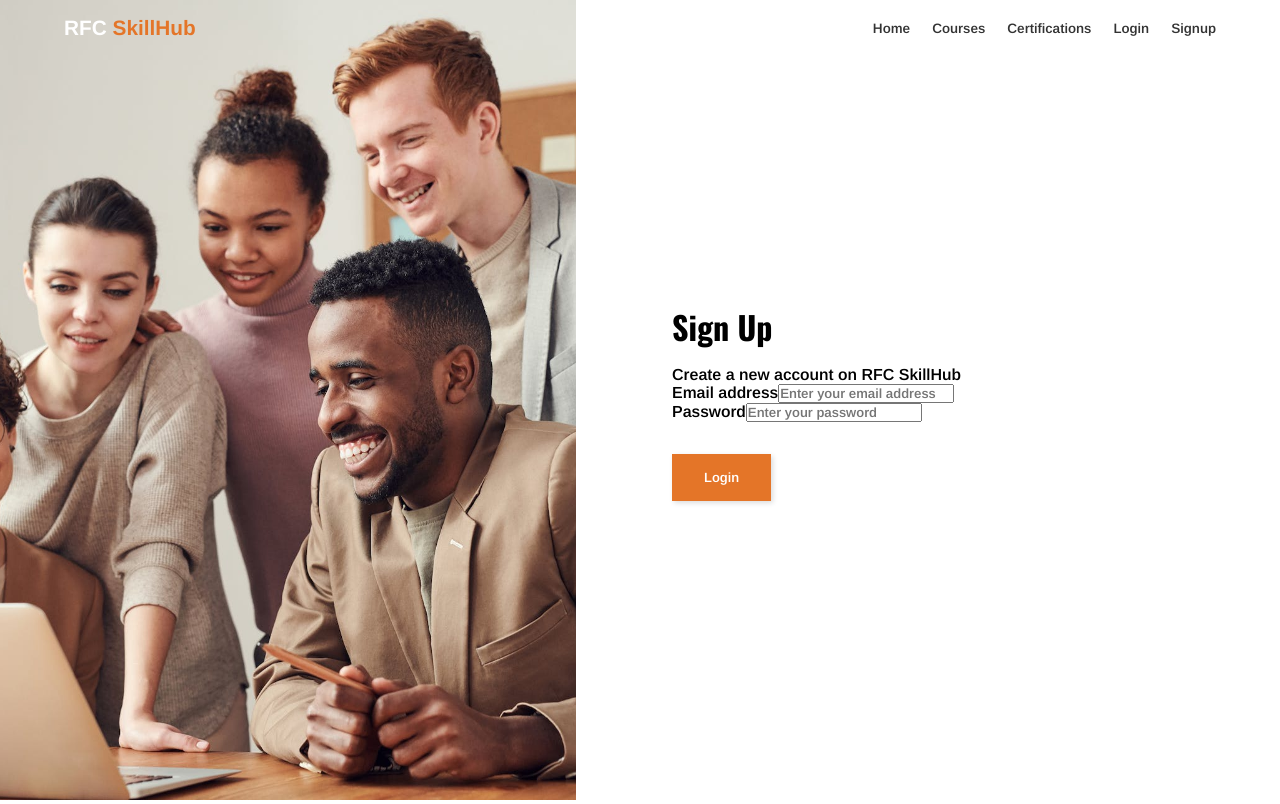
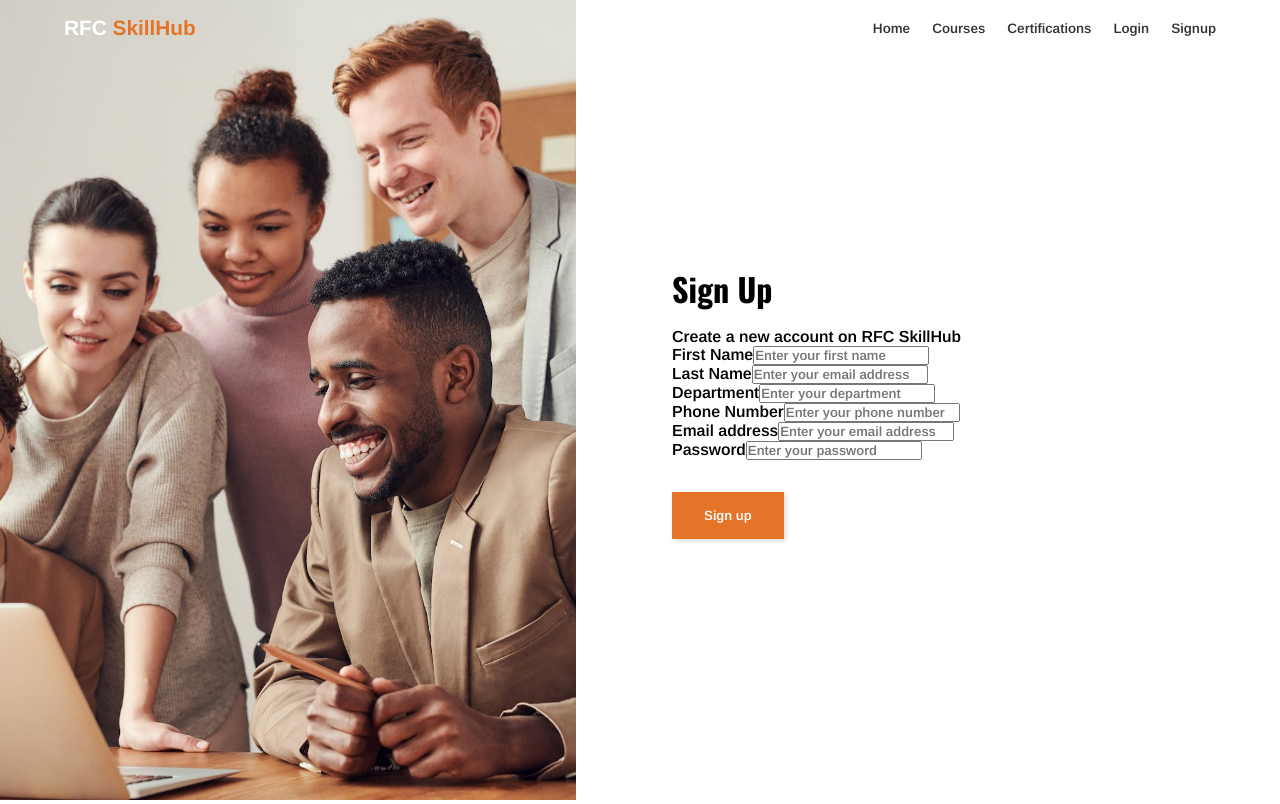
Before and after one commit to Eyaiscoding/skillhub-client, a React (Create React App) app: page /signup in a window 1280 px wide. Built offline with nearby package versions, Linux system fonts and the light colour scheme.

Commit message:
deleted AuthForm component

```diff
--- a/src/components/forms/authForm/AuthForm.js
+++ /dev/null
@@ -1,21 +0,0 @@
-import React from 'react';
-
-const AuthForm = () => {
-    return (
-        <form>
-            <div className="form-group">
-                <label>Email address</label>
-                <input type="email" className="form-input" placeholder="Enter your email address" />
-            </div>
-            <div className="form-group">
-                <label>Password</label>
-                <input type="password" className="form-input" placeholder="Enter your password" />
-            </div>
-            <div className="form-group">
-                <input type="submit" className="button-primary" value="Login" />
-            </div>
-        </form>
-    );
-}
-
-export default AuthForm;
--- a/src/pages/loginpage/Login.js
+++ b/src/pages/loginpage/Login.js
@@ -2,23 +2,35 @@ import React from "react";
 import AuthBgImg from '../../assets/auth-bg.jpg'
 import Navbar from "../../components/layouts/navbar/Navbar";
 import './login.styles.css'
-import AuthForm from "../../components/forms/authForm/AuthForm";
+
 
 const Login = () => {
-    return(
+    return (
         <React.Fragment>
-            <Navbar darkText={true}/>
+            <Navbar darkText={true} />
             <section className="login-container">
                 <div className="login-img-container">
                     <img src={AuthBgImg} alt="authentication-background" />
                 </div>
                 <div className="login-content-container">
                     <div className="container">
-                    <div className="content-wrapper">
-                        <h2>Log In</h2>
-                        <p>Log In with an existing account</p>
-                        <AuthForm/>
-                    </div>
+                        <div className="content-wrapper">
+                            <h2>Log In</h2>
+                            <p>Log In with an existing account</p>
+                            <form>
+                                <div className="form-group">
+                                    <label>Email address</label>
+                                    <input type="email" className="form-input" placeholder="Enter your email address" />
+                                </div>
+                                <div className="form-group">
+                                    <label>Password</label>
+                                    <input type="password" className="form-input" placeholder="Enter your password" />
+                                </div>
+                                <div className="form-group">
+                                    <input type="submit" className="button-primary" value="Login" />
+                                </div>
+                            </form>
+                        </div>
                     </div>
                 </div>
             </section>
--- a/src/pages/signuppage/Signup.js
+++ b/src/pages/signuppage/Signup.js
@@ -2,7 +2,7 @@ import React from "react";
 import './signup.styles.css';
 import AuthBgImg from '../../assets/auth-bg.jpg'
 import Navbar from "../../components/layouts/navbar/Navbar";
-import AuthForm from "../../components/forms/authForm/AuthForm";
+
 
 const Signup = () => {
     return(
@@ -17,7 +17,35 @@ const Signup = () => {
                     <div className="content-wrapper">
                         <h2>Sign Up</h2>
                         <p>Create a new account on RFC SkillHub</p>
-                        <AuthForm/>
+                        <form>
+                        <div className="form-group">
+                                    <label>First Name</label>
+                                    <input type="text" className="form-input" placeholder="Enter your first name" />
+                                </div>
+                                <div className="form-group">
+                                    <label>Last Name</label>
+                                    <input type="text" className="form-input" placeholder="Enter your email address" />
+                                </div>
+                                <div className="form-group">
+                                    <label>Department</label>
+                                    <input type="text" className="form-input" placeholder="Enter your department" />
+                                </div>
+                                <div className="form-group">
+                                    <label>Phone Number</label>
+                                    <input type="tel" className="form-input" placeholder="Enter your phone number" />
+                                </div>
+                                <div className="form-group">
+                                    <label>Email address</label>
+                                    <input type="email" className="form-input" placeholder="Enter your email address" />
+                                </div>
+                                <div className="form-group">
+                                    <label>Password</label>
+                                    <input type="password" className="form-input" placeholder="Enter your password" />
+                                </div>
+                                <div className="form-group">
+                                    <input type="submit" className="button-primary" value="Sign up" />
+                                </div>
+                            </form>
                     </div>
                     </div>
                 </div>
```
